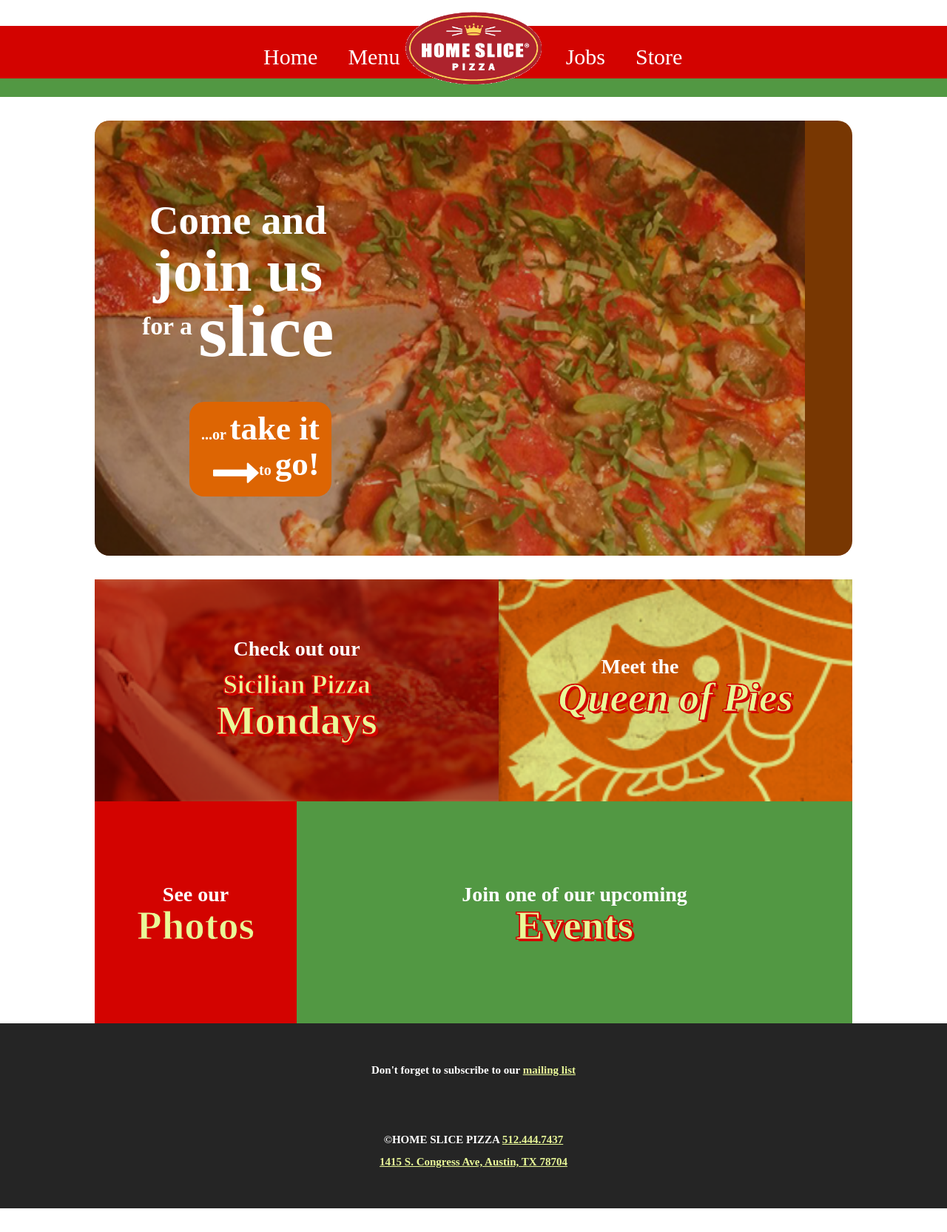
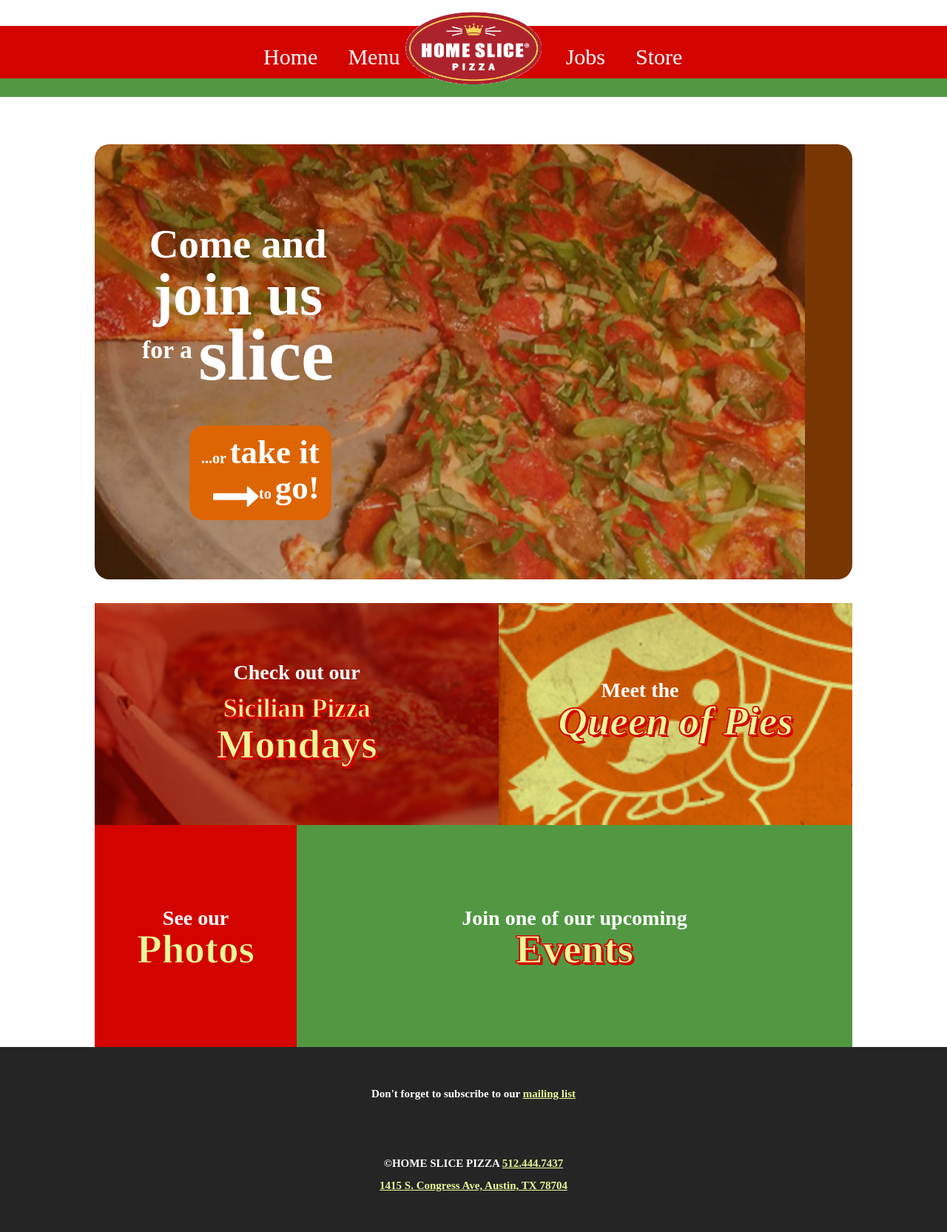
Before and after one commit to jhartley1412/home-slice-website-design, a Jekyll site: the page built from code/index.html, in a window 1280 px wide. Shown: the whole page at 74% size. Built offline with Jekyll 4.4.1, drawn with Linux system fonts in a browser that asks for light colours; nearby versions of some CDN libraries; before the commit the page ends 1633 px from its top, so only the background shows below that.

Commit message:
added a href to logo

```diff
--- a/code/_includes/header.html
+++ b/code/_includes/header.html
@@ -1,7 +1,7 @@
 <header class="site-header">
 
 	<div class="logo-container">
-		<a href="#"> <img class="logo" src="../site-images/logo.gif"> </a>
+		<a href="index.html"> <img class="logo" src="../site-images/logo.gif"> </a>
 	</div>
 
 	<nav class="col-md-15">
--- a/code/css/main.scss
+++ b/code/css/main.scss
@@ -169,6 +169,7 @@
 body{
 	font-family: "ff-tisa-sans-web-pro";
 	line-height: 2;
+ // background-color: $brand-color5;
 
   a{
     &:hover{
@@ -238,7 +239,7 @@
 // wrapper - main middle content
 
 .wrapper{
-  margin-top: 2rem;
+  padding-top: 2rem;
 }
 
 .home-page-container{
```
Also changed, not shown: code/site-images/dine-in.jpg (added), 6 other files.
